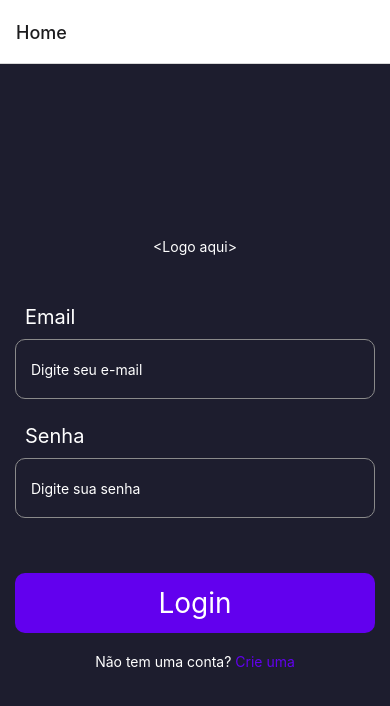
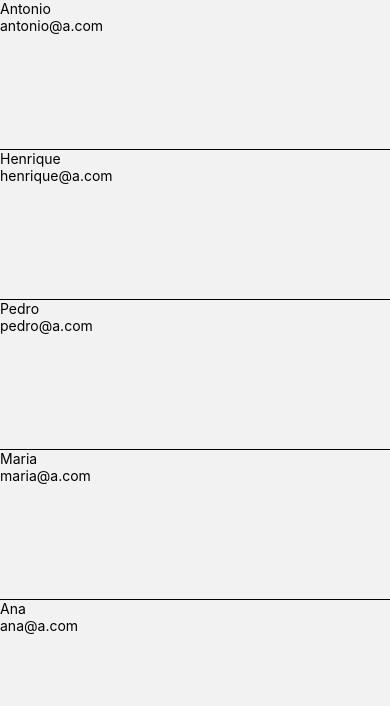
Before and after one commit to antoniohenriquep/Tasklist-app, a React Native app: screen /Tasks in a window 390 px wide. Shown: the top 706 px of the page. Built offline with nearby package versions, Linux system fonts and the light colour scheme.

Commit message:
feat: Instalando react-native-checkbox, Ajustando stack routes, Criando pagina de tasks

```diff
--- a/App.js
+++ b/App.js
@@ -1,14 +1,13 @@
 import React, { useEffect, useState } from 'react';
-import { View, Text, ActivityIndicator } from 'react-native';
+import { NavigationContainer } from '@react-navigation/native';
 import api from './src/services/api';
-import Login from './src/pages/Login';
-import Signup from './src/pages/Signup';
 import StackRoutes from './src/routes/StackRoutes';
 
 export default function App()
 {
   return(
-    <StackRoutes/>
-    //<Signup/>
+    <NavigationContainer>
+      <StackRoutes/>
+    </NavigationContainer>
   )
 }
--- a/package.json
+++ b/package.json
@@ -15,6 +15,7 @@
     "axios": "^1.6.7",
     "react": "18.2.0",
     "react-native": "0.73.3",
+    "react-native-bouncy-checkbox": "^3.0.7",
     "react-native-safe-area-context": "^4.9.0",
     "react-native-screens": "^3.29.0"
   },
--- /dev/null
+++ b/src/components/TaskCard/index.js
@@ -0,0 +1,22 @@
+import { StyleSheet, Text, View } from 'react-native';
+
+export default function TaskCard({data}) {
+  return (
+    <View style={styles.container}>
+      <Text>
+        {data.nome}
+      </Text>
+
+      <Text>
+        {data.email}
+      </Text>
+   </View>
+  );
+}
+
+const styles = StyleSheet.create({
+  container:{
+    height:150,
+    borderBottomWidth:1
+  }
+})
--- a/src/pages/Login/index.js
+++ b/src/pages/Login/index.js
@@ -3,7 +3,7 @@ import { useState } from "react";
 import SubmitButton from "../../components/SubmitButton";
 
 
-export default function Login() {
+export default function Login({navigation}) {
 
     const [email,setEmail] = useState("")
     const [password, setPassword] = useState("")
@@ -40,14 +40,17 @@ export default function Login() {
             buttonFontStyle ={styles.buttonFontStyle}
             text ="Login"
             onPress={()=>{
-                console.log('ola')
+                navigation.navigate('Tasks')
             }}/>
-            <View style={{flexDirection:'row', marginTop:20}}>
-            <Text style={{color:'white'}}>Não tem uma conta?</Text>
-            <Pressable onPress={()=>console.log('clicou')}>
-                <Text style={{color:'#6200EE'}}> Crie uma</Text>
-            </Pressable>
+
+
+            <View style={{flexDirection:'row', marginTop:20,alignItems:'center'}}>
+                <Text style={{color:'white'}}>Não tem uma conta?</Text>
+                <Pressable onPress={()=>navigation.navigate('Signup')}>
+                    <Text style={{color:'#6200EE',fontWeight:'bold',fontSize:18,}}> Crie uma</Text>
+                </Pressable>
             </View>
+
         </View>
     );
 }
--- /dev/null
+++ b/src/pages/Tasks/index.js
@@ -0,0 +1,22 @@
+import { FlatList, InteractionManager, View } from 'react-native';
+import TaskCard from '../../components/TaskCard';
+
+const data = [
+    {id:0,nome:"Antonio", email:"antonio@a.com"},
+    {id:1,nome:"Henrique", email:"henrique@a.com"},
+    {id:2,nome:"Pedro", email:"pedro@a.com"},
+    {id:3,nome:"Maria", email:"maria@a.com"},
+    {id:4,nome:"Ana", email:"ana@a.com"},
+]
+
+export default function Tasks({navigation})
+{
+ return (
+    <FlatList
+    data={data}
+    keyExtractor={item=>String(item.id)}
+    renderItem={({item})=> <TaskCard data={item}/>}
+    />
+
+  );
+}
--- a/src/routes/StackRoutes.js
+++ b/src/routes/StackRoutes.js
@@ -1,16 +1,17 @@
-import * as React from 'react';
-import { NavigationContainer } from '@react-navigation/native';
 import { createNativeStackNavigator } from '@react-navigation/native-stack';
 import Login from '../pages/Login';
+import Signup from '../pages/Signup';
+import Tasks from '../pages/Tasks';
 
 const Stack = createNativeStackNavigator()
 
 export default function StackRoutes() {
   return (
-    <NavigationContainer>
-        <Stack.Navigator>
-            <Stack.Screen name ="Home" component={Login}></Stack.Screen>
+        <Stack.Navigator screenOptions={{headerShown:false}}>
+            <Stack.Screen name ="Login" component={Login}/>
+            <Stack.Screen name="Signup" component={Signup}/>
+            <Stack.Screen name="Tasks" component={Tasks}/>
         </Stack.Navigator>
-    </NavigationContainer>
+
   );
 }
```
Also changed, not shown: 2 other files (tests, documents, lock files or other folders).
